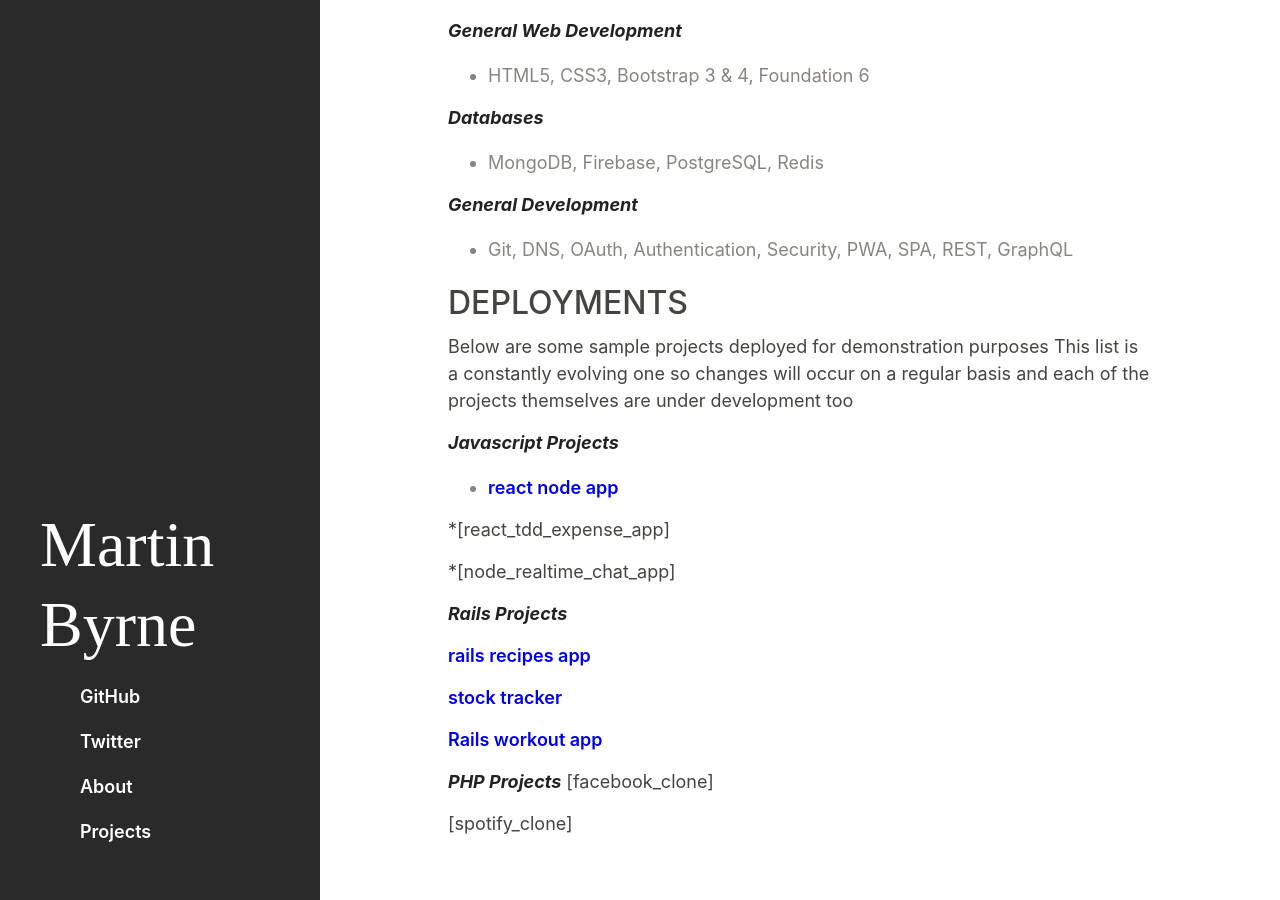
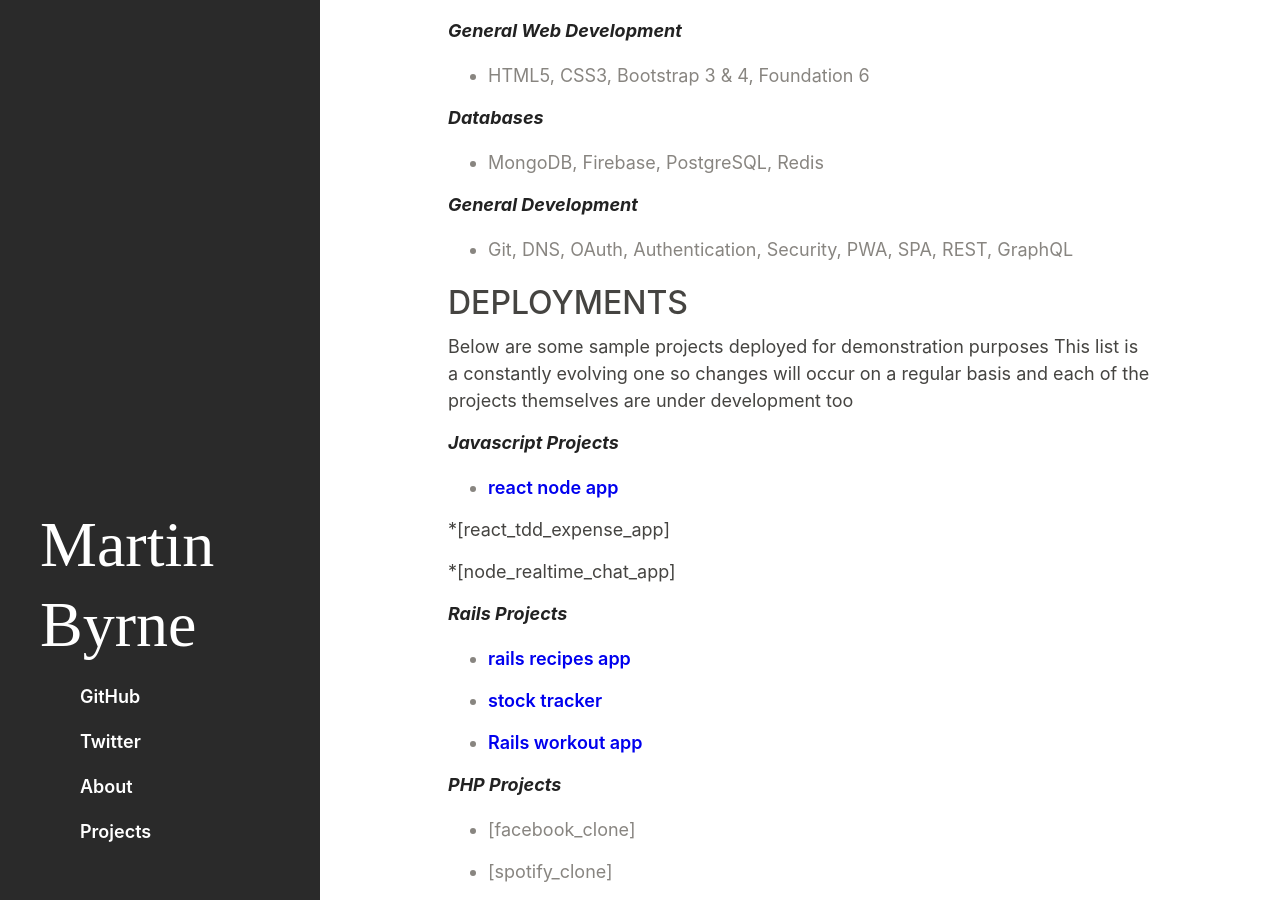
Before and after one commit to marb61a/marb61a.github.io, a Jekyll site: the page built from projects.md, in a window 1280 px wide and 900 px high, scrolled down 605 px. Built offline with Jekyll 4.4.1, drawn with Linux system fonts in a browser that asks for light colours; our own code applies the rules of GitHub Pages for plain Markdown files.

```diff
--- a/projects.md
+++ b/projects.md
@@ -42,16 +42,19 @@ will occur on a regular basis and each of the projects themselves are under deve
 *[node_realtime_chat_app]
 
 
+
 ***Rails Projects***
 
-[rails recipes app](https://railstastyrecipes.herokuapp.com)
+* [rails recipes app](https://railstastyrecipes.herokuapp.com)
 
-[stock tracker](https://stocks-tracker.herokuapp.com/users/sign_in)
+* [stock tracker](https://stocks-tracker.herokuapp.com/users/sign_in)
 
-[Rails workout app ](https://webworkouts.herokuapp.com)
+* [Rails workout app ](https://webworkouts.herokuapp.com)
+
 
 
 ***PHP Projects***
-[facebook_clone]
+* [facebook_clone]
 
-[spotify_clone]
+
+* [spotify_clone]
```
